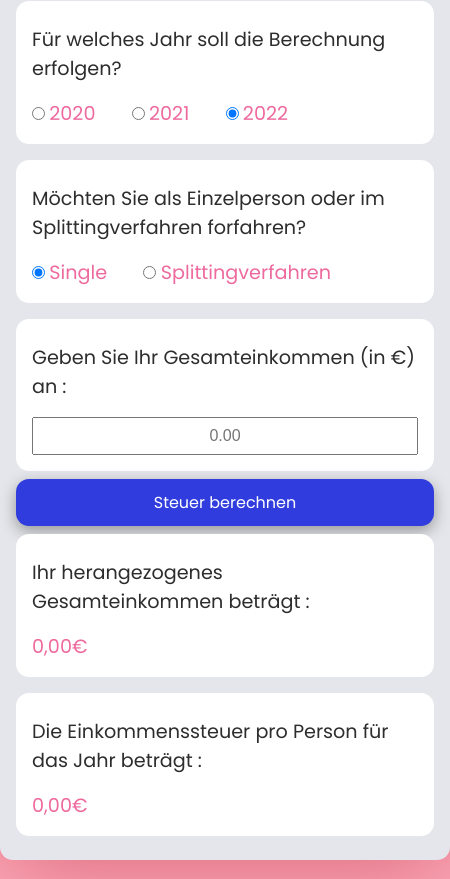
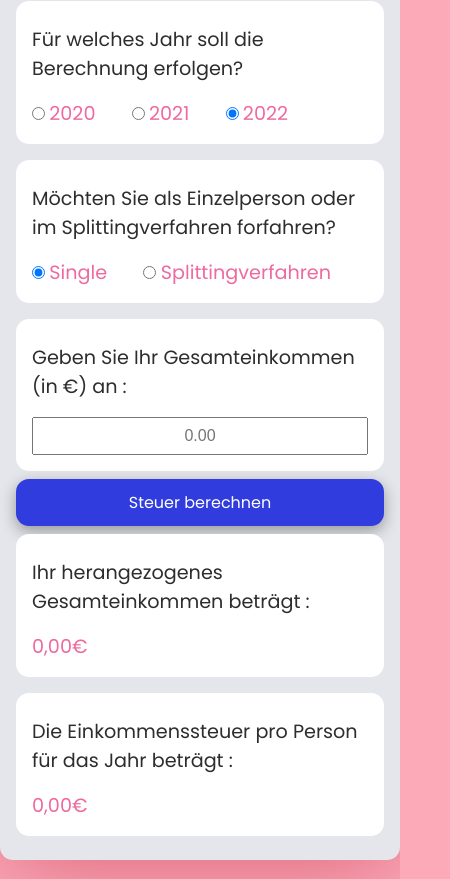
Before and after one commit to ngynngchn/Einkommenssteuerrechner-project, a plain HTML site: page index.html in a window 390 px wide. Shown: the part 94-973 px from the top of the page, 450 px wide, since content can reach past the window. Drawn offline with Linux system fonts and the light colour scheme.

Commit message:
changed width for mobile version

```diff
--- a/assets/css/style.css
+++ b/assets/css/style.css
@@ -38,7 +38,7 @@ section {
 }
 
 form {
-	width: clamp(450px, 600px, 60vw);
+	width: clamp(400px, 600px, 60vw);
 	margin: 5vw auto;
 	background-color: #e5e6eb;
 	border-radius: 13px;
```
